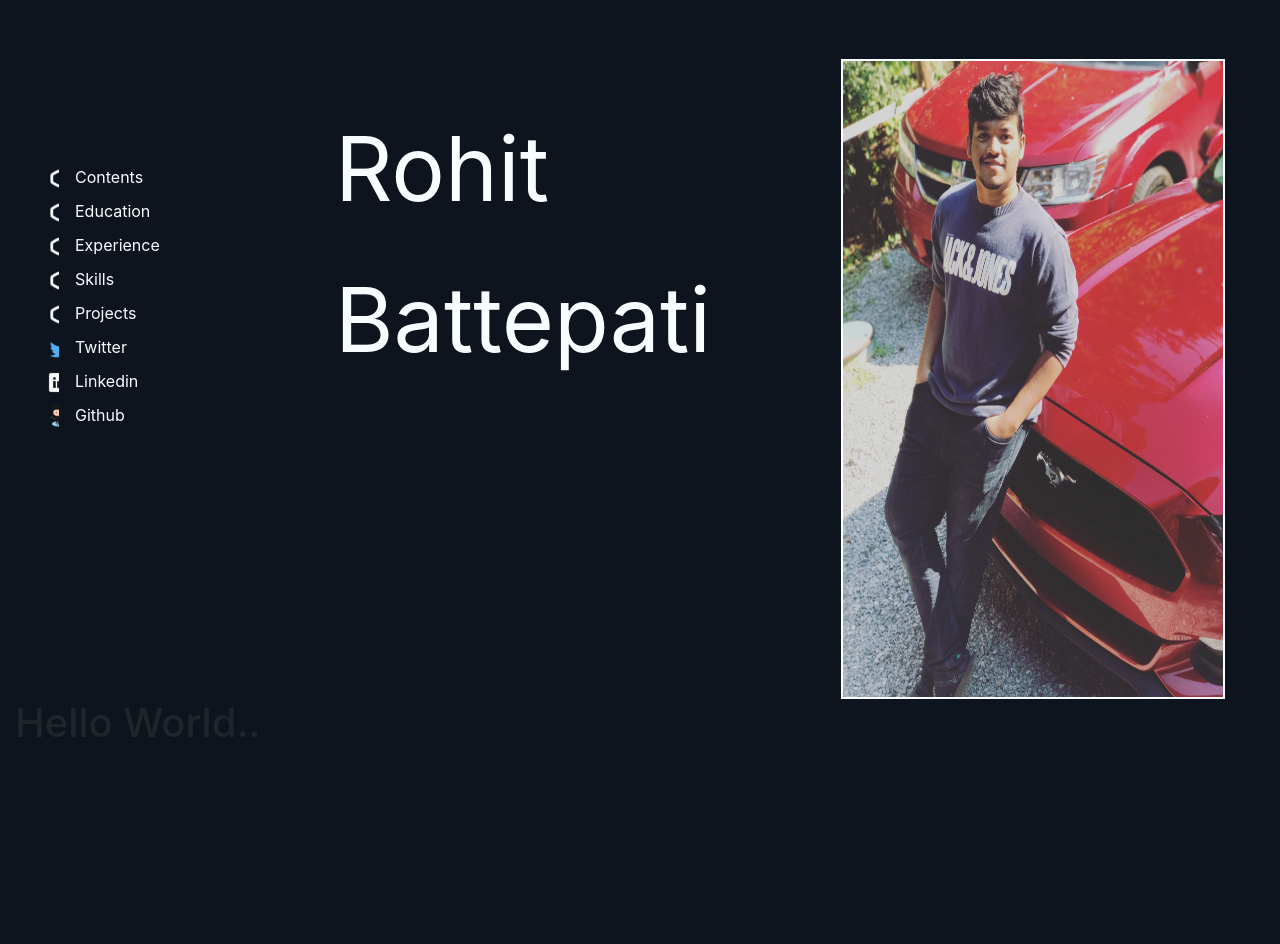
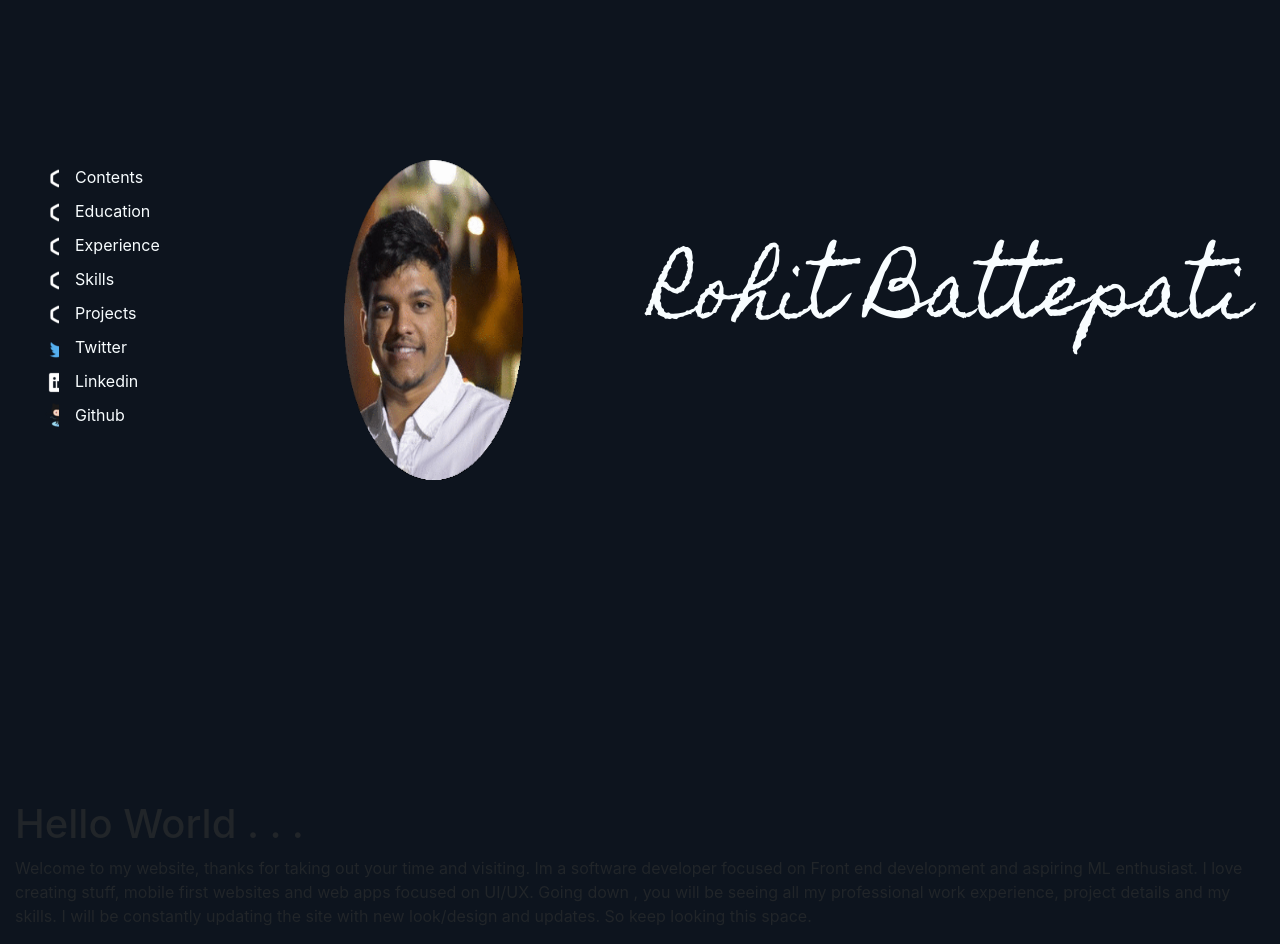
Before and after one commit to RohitBattepati/RB-Portfolio, a plain HTML site: page main.html in a window 1280 px wide. Before the commit the page ends 800 px from the top, so only its background shows below. Drawn offline with nearby package versions, Linux system fonts and the light colour scheme.

Commit message:
added new display main image

```diff
--- a/main.html
+++ b/main.html
@@ -14,17 +14,14 @@
 
         <!--  google fonts -->
         <link href="https://fonts.googleapis.com/css?family=PT+Sans" rel="stylesheet">
+        <link href="https://fonts.googleapis.com/css?family=Homemade+Apple" rel="stylesheet">
 
 
     </head>
     <body>
-        <div class="container-fluid">
+        <div id="landing" class="container-fluid">
                 <div class="row">
                     <div class="sidebar col-3">
-
-
-
-
 
                             <ul id="fixed">
                                 <li><a href="#"><span>Contents</span></a></li>
@@ -37,41 +34,46 @@
                                 <li class="github"><a href="https://github.com/RohitBattepati" target="_blank"><span>Github</span></a></li>
                             </ul>
 
+                    </div>
+
+                    <div class="col-3">
+
+                        <img src="me_round.gif" class="img-fluid" alt="Rohit Battepati's Photo">
+
+
+                    </div>
+
+                    <div id="name" class="col-6">
+                        <p class="fullname">Rohit Battepati</p>
+
+                    </div>
+
+                    <div class="col-1"></div>
+
+
+                </div>
+        </div>
+
+        <div class="container-fluid">
+           <section>
+               <h1> Hello World . . . </h1>
+
+               <p>
+                    Welcome to my website, thanks for taking out your time and
+                   visiting. Im a software developer focused on Front end development and aspiring ML enthusiast.
+                   I love creating stuff, mobile first websites and web apps focused on UI/UX.
+
+                   Going down , you will be seeing all my professional work experience, project details and my skills.
+                   I will be constantly updating the site with new look/design and updates. So keep looking this space.
+
+               </p>
 
 
 
 
 
-                    </div>
 
-                    <div id="name" class="col-4">
-                        <p class="fullname">Rohit</p>
-                        <p  class="fullname">Battepati</p>
-                    </div>
-
-
-                    <div class="col-4">
-
-                        <img src="myPhoto.JPG" class="img-fluid" alt="Rohit Battepati's Photo">
-
-                    </div>
-                    <div class="col-1"></div>
-                </div>
-        </div>
-
-        <div class="container-fluid">
-            <div class="row">
-                <div class="col-4">
-                    <h1> Hello World..</h1>
-
-                </div>
-
-
-
-
-
-            </div>
-
+           </section>
 
 
 
--- a/mainstyle.css
+++ b/mainstyle.css
@@ -3,6 +3,13 @@ body{
 }
 
 /* nav bar styling */
+
+#landing{
+    width: 100vw;
+    height: 100vh;
+}
+
+
 
 #fixed{
     list-style: none;
@@ -52,14 +59,15 @@ body{
 /* Rohit's Name */
 
 #name{
-    margin-top: 8%;
+    margin-top: 19%;
 }
 
 
 .fullname{
 
-    font-size: 7vw;
+    font-size: 5.8vw;
     color: #F8FDFF;
+    font-family: 'Homemade Apple', cursive;
 
 }
 
@@ -67,12 +75,10 @@ body{
 
 .img-fluid{
 
-    height: 80vh;
-    width: 30vw;
-    margin-top: 15%;
-    margin-left: 20%;
-    border: 2px solid #F8FDFF;
-
+    height: 40vh;
+    width: 14vw;
+    margin-top: 55%;
+    margin-left: 3%;
 }
 
 
```
Also changed, not shown: .brackets.json (added), me_round.gif (added), myPhoto.JPG (deleted).
